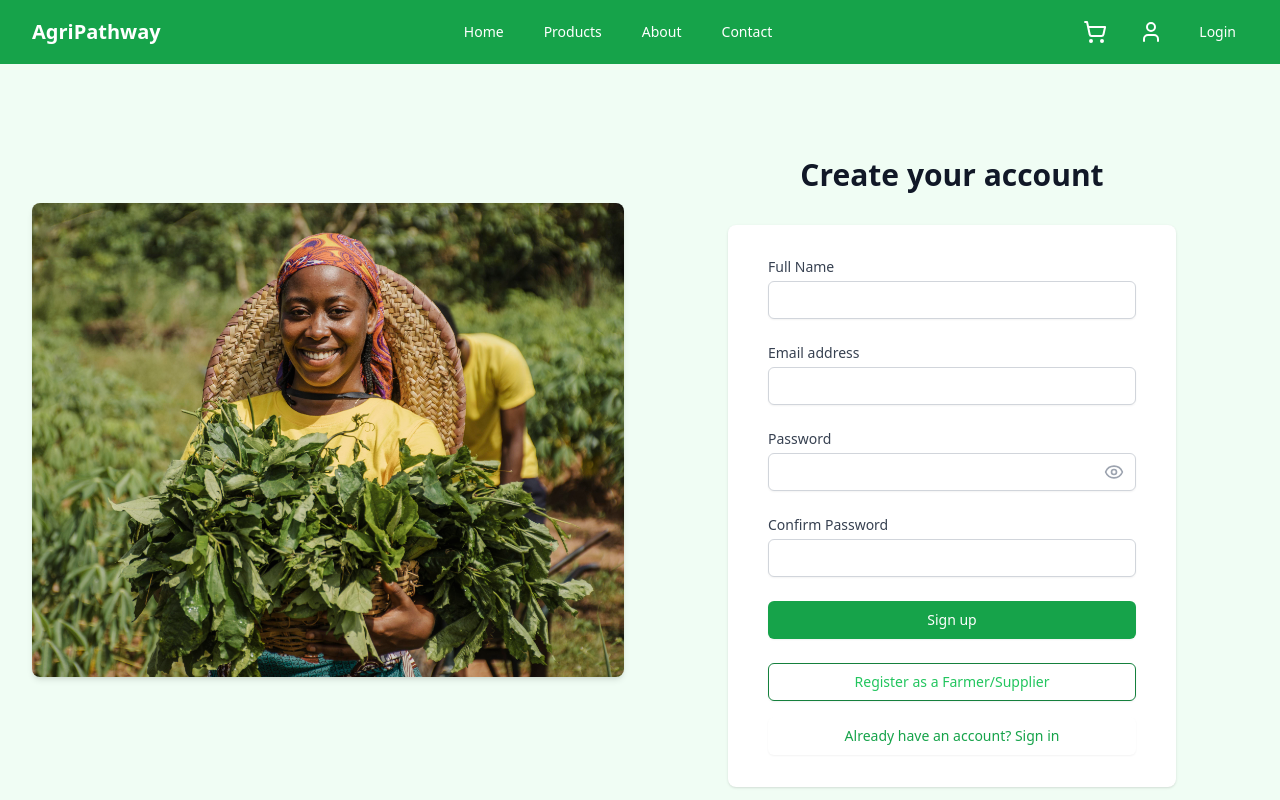
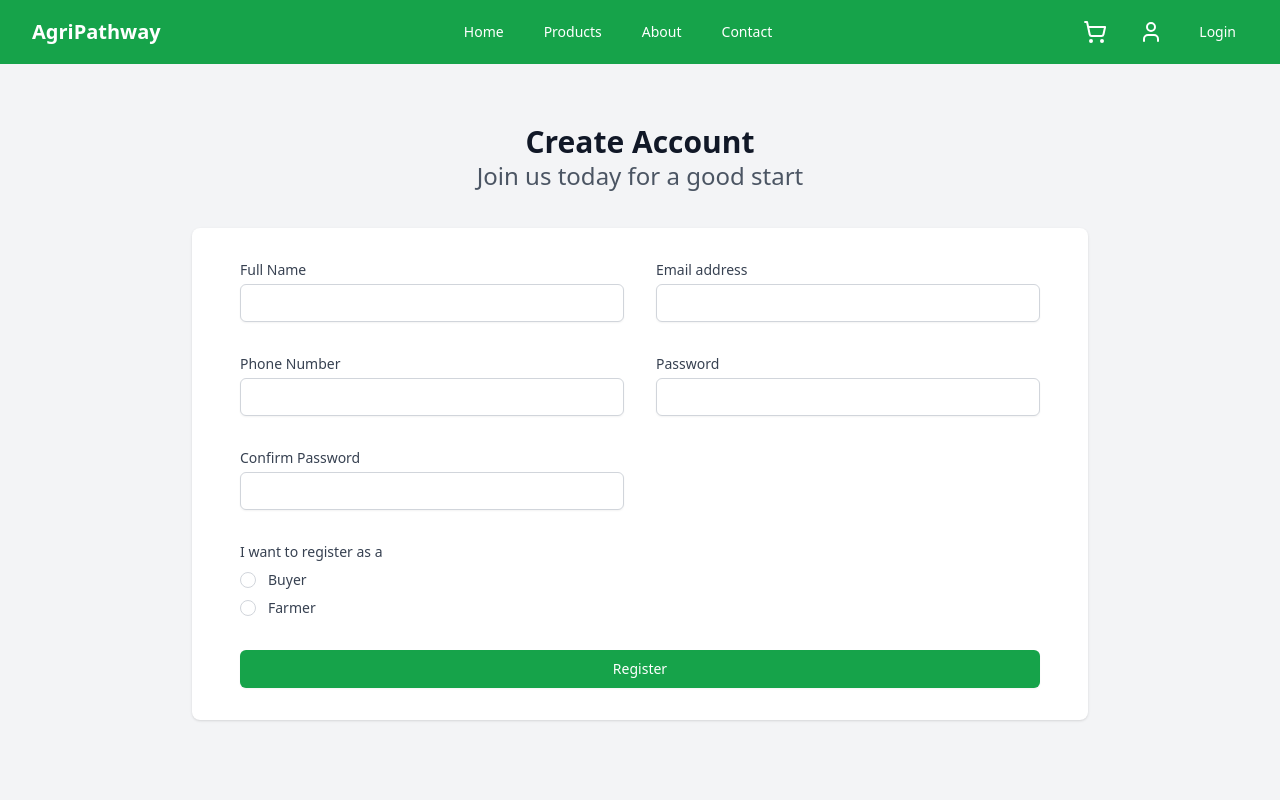
Before and after one commit to tobidada001/ag, a React (Vite) app: page /register in a window 1280 px wide. Shown: the top 800 px of the page. Built offline with nearby package versions, Linux system fonts and the light colour scheme.

Commit message:
Added new register page

```diff
--- a/src/main.jsx
+++ b/src/main.jsx
@@ -11,9 +11,11 @@ import LoadingSpinner from './components/LoadingSpinner';
 
 // Lazy-loaded pages
 const Home = lazy(() => import('./pages/Home'));
+const Reg = lazy(() => import('./pages/Reg'));
 const Login = lazy(() => import('./pages/Login'));
-const UserRegister = lazy(() => import('./pages/Register'))
-const FarmerRegistration = lazy(() => import('./pages/FarmerRegister'));
+// const UserRegister = lazy(() => import('./pages/Reg'))
+// const UserRegister = lazy(() => import('./pages/Register'))
+// const FarmerRegistration = lazy(() => import('./pages/FarmerRegister'));
 const Contact = lazy(() => import('./pages/Contact'));
 const Products = lazy(() => import('./pages/Products'));
 const ProductDetail = lazy(() => import('./pages/ProductDetail'));
@@ -30,9 +32,11 @@ const Main = () => (
     <Suspense fallback={<LoadingSpinner />}>
       <Routes>
         <Route path="/" element={<Home />} />
+        {/* <Route path="/reg" element={<Reg />} /> */}
         <Route path="/login" element={<Login />} />
-        <Route path="/register" element={<UserRegister />} />
-        <Route path="/farmer-registration" element={<FarmerRegistration />} />
+        <Route path="/register" element={<Reg />} />
+        {/* <Route path="/register" element={<UserRegister />} /> */}
+        {/* <Route path="/farmer-registration" element={<FarmerRegistration />} /> */}
         {/* <Route path="/signup" element={<SignupForm />} /> */}
         {/* <Route path="/farmer-registration" element={<FarmerRegistrationPage />} /> */}
         <Route path="/contact" element={<Contact />} />
--- a/src/pages/Home.jsx
+++ b/src/pages/Home.jsx
@@ -42,13 +42,13 @@ const Home = () => {
                   to={'/register'}
                   className="bg-yellow-400 text-green-800 hover:bg-yellow-500 px-6 py-3 rounded-lg text-lg font-medium"
                 >
-                  Register as a Buyer
+                  Create an account
                 </Link>
                 <Link
-                  to={'/farmer-registration'}
+                  to={'/about'}
                   className="bg-transparent border border-yellow-400 hover:border-yellow-500 hover:bg-yellow-500 text-white px-6 py-3 rounded-lg text-lg font-medium"
                 >
-                  Register as a Farmer
+                  Learn More
                 </Link>
               </div>
             </div>
@@ -65,7 +65,7 @@ const Home = () => {
         <h2 className="text-4xl font-semibold text-center">
           Are you ready to bring your farm produce to more consumers?
         </h2>
-        <Link className="bg-green-800 text-white border-2 hover:text-green-800 hover:border-green-800 rounded-lg hover:bg-transparent font-semibold px-6 py-4 mt-10">
+        <Link to={'/register'} className="bg-green-800 text-white border-2 hover:text-green-800 hover:border-green-800 rounded-lg hover:bg-transparent font-semibold px-6 py-4 mt-10">
           Register as a Farmer
         </Link>
       </div>
--- /dev/null
+++ b/src/pages/Reg.jsx
@@ -0,0 +1,226 @@
+import React, { useState } from 'react';
+
+const Reg = () => {
+  const [formData, setFormData] = useState({
+    fullName: '',
+    email: '',
+    phoneNumber: '',
+    password: '',
+    confirmPassword: '',
+    userType: '',
+  });
+
+  const [errors, setErrors] = useState({});
+
+  const handleChange = (e) => {
+    const { name, value } = e.target;
+    setFormData((prevData) => ({
+      ...prevData,
+      [name]: value,
+    }));
+  };
+
+  const validateForm = () => {
+    const newErrors = {};
+
+    if (!formData.fullName.trim()) {
+      newErrors.fullName = 'Full name is required';
+    }
+
+    if (!formData.email.trim()) {
+      newErrors.email = 'Email is required';
+    } else if (!/\S+@\S+\.\S+/.test(formData.email)) {
+      newErrors.email = 'Email is invalid';
+    }
+
+    if (!formData.phoneNumber.trim()) {
+      newErrors.phoneNumber = 'Phone number is required';
+    } else if (!/^\+?[1-9]\d{1,14}$/.test(formData.phoneNumber)) {
+      newErrors.phoneNumber = 'Invalid phone number';
+    }
+
+    if (!formData.password) {
+      newErrors.password = 'Password is required';
+    } else if (formData.password.length < 6) {
+      newErrors.password = 'Password must be at least 6 characters long';
+    }
+
+    if (formData.password !== formData.confirmPassword) {
+      newErrors.confirmPassword = 'Passwords do not match';
+    }
+
+    if (!formData.userType) {
+      newErrors.userType = 'Please select a user type';
+    }
+
+    setErrors(newErrors);
+    return Object.keys(newErrors).length === 0;
+  };
+
+  const handleSubmit = (e) => {
+    e.preventDefault();
+    if (validateForm()) {
+      // Here you would typically send the form data to your backend
+      console.log('Form submitted:', formData);
+    }
+  };
+
+  return (
+    <div className="min-h-screen bg-gray-100 flex flex-col justify-center py-12 sm:px-6 lg:px-8">
+      <div className="sm:mx-auto py-5 sm:w-full sm:max-w-md">
+        <h2 className="mt-6 text-center text-3xl font-extrabold text-gray-900">
+          Create Account
+        </h2>
+
+        <p className='text-2xl text-gray-600 text-center'>Join us today for a good start</p>
+      </div>
+
+      <div className="mt-4 sm:mx-auto sm:w-full sm:max-w-xl md:max-w-6xl lg:max-w-4xl">
+        <div className="bg-white py-8 px-6 shadow sm:rounded-lg sm:px-12">
+          <form className="space-y-8" onSubmit={handleSubmit}>
+            <div className="grid grid-cols-1 gap-6 sm:grid-cols-2 sm:gap-8">
+              <div>
+                <label htmlFor="fullName" className="block text-sm font-medium text-gray-700">
+                  Full Name
+                </label>
+                <div className="mt-1">
+                  <input
+                    id="fullName"
+                    name="fullName"
+                    type="text"
+                    required
+                    className="appearance-none block w-full px-3 py-2 border border-gray-300 rounded-md shadow-sm placeholder-gray-400 focus:outline-none focus:ring-green-500 focus:border-green-500 sm:text-sm"
+                    value={formData.fullName}
+                    onChange={handleChange}
+                  />
+                </div>
+                {errors.fullName && <p className="mt-2 text-sm text-red-600">{errors.fullName}</p>}
+              </div>
+
+              <div>
+                <label htmlFor="email" className="block text-sm font-medium text-gray-700">
+                  Email address
+                </label>
+                <div className="mt-1">
+                  <input
+                    id="email"
+                    name="email"
+                    type="email"
+                    autoComplete="email"
+                    required
+                    className="appearance-none block w-full px-3 py-2 border border-gray-300 rounded-md shadow-sm placeholder-gray-400 focus:outline-none focus:ring-green-500 focus:border-green-500 sm:text-sm"
+                    value={formData.email}
+                    onChange={handleChange}
+                  />
+                </div>
+                {errors.email && <p className="mt-2 text-sm text-red-600">{errors.email}</p>}
+              </div>
+
+              <div>
+                <label htmlFor="phoneNumber" className="block text-sm font-medium text-gray-700">
+                  Phone Number
+                </label>
+                <div className="mt-1">
+                  <input
+                    id="phoneNumber"
+                    name="phoneNumber"
+                    type="tel"
+                    required
+                    className="appearance-none block w-full px-3 py-2 border border-gray-300 rounded-md shadow-sm placeholder-gray-400 focus:outline-none focus:ring-green-500 focus:border-green-500 sm:text-sm"
+                    value={formData.phoneNumber}
+                    onChange={handleChange}
+                  />
+                </div>
+                {errors.phoneNumber && <p className="mt-2 text-sm text-red-600">{errors.phoneNumber}</p>}
+              </div>
+
+              <div>
+                <label htmlFor="password" className="block text-sm font-medium text-gray-700">
+                  Password
+                </label>
+                <div className="mt-1">
+                  <input
+                    id="password"
+                    name="password"
+                    type="password"
+                    autoComplete="new-password"
+                    required
+                    className="appearance-none block w-full px-3 py-2 border border-gray-300 rounded-md shadow-sm placeholder-gray-400 focus:outline-none focus:ring-green-500 focus:border-green-500 sm:text-sm"
+                    value={formData.password}
+                    onChange={handleChange}
+                  />
+                </div>
+                {errors.password && <p className="mt-2 text-sm text-red-600">{errors.password}</p>}
+              </div>
+
+              <div>
+                <label htmlFor="confirmPassword" className="block text-sm font-medium text-gray-700">
+                  Confirm Password
+                </label>
+                <div className="mt-1">
+                  <input
+                    id="confirmPassword"
+                    name="confirmPassword"
+                    type="password"
+                    autoComplete="new-password"
+                    required
+                    className="appearance-none block w-full px-3 py-2 border border-gray-300 rounded-md shadow-sm placeholder-gray-400 focus:outline-none focus:ring-green-500 focus:border-green-500 sm:text-sm"
+                    value={formData.confirmPassword}
+                    onChange={handleChange}
+                  />
+                </div>
+                {errors.confirmPassword && <p className="mt-2 text-sm text-red-600">{errors.confirmPassword}</p>}
+              </div>
+            </div>
+
+            <div>
+              <label className="block text-sm font-medium text-gray-700">I want to register as a</label>
+              <div className="mt-2 space-y-2">
+                <div className="flex items-center">
+                  <input
+                    id="userType-buyer"
+                    name="userType"
+                    type="radio"
+                    value="buyer"
+                    className="focus:ring-green-500 h-4 w-4 text-green-600 border-gray-300"
+                    checked={formData.userType === 'buyer'}
+                    onChange={handleChange}
+                  />
+                  <label htmlFor="userType-buyer" className="ml-3 block text-sm font-medium text-gray-700">
+                    Buyer
+                  </label>
+                </div>
+                <div className="flex items-center">
+                  <input
+                    id="userType-farmer"
+                    name="userType"
+                    type="radio"
+                    value="farmer"
+                    className="focus:ring-green-500 h-4 w-4 text-green-600 border-gray-300"
+                    checked={formData.userType === 'farmer'}
+                    onChange={handleChange}
+                  />
+                  <label htmlFor="userType-farmer" className="ml-3 block text-sm font-medium text-gray-700">
+                    Farmer
+                  </label>
+                </div>
+              </div>
+              {errors.userType && <p className="mt-2 text-sm text-red-600">{errors.userType}</p>}
+            </div>
+
+            <div>
+              <button
+                type="submit"
+                className="w-full flex justify-center py-2 px-4 border border-transparent rounded-md shadow-sm text-sm font-medium text-white bg-green-600 hover:bg-green-700 focus:outline-none focus:ring-2 focus:ring-offset-2 focus:ring-green-500"
+              >
+                Register
+              </button>
+            </div>
+          </form>
+        </div>
+      </div>
+    </div>
+  );
+};
+
+export default Reg;
```
Also changed, not shown: src/components/HowItWorks.jsx (+8 -5 lines), src/pages/FarmerRegister.jsx (+6 -6 lines).
